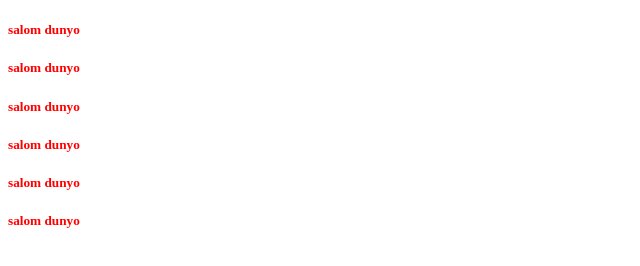
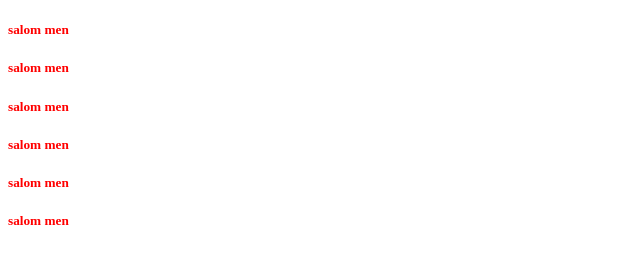
Before and after one commit to UmirzoqALIMXONOV/qilgan-ishim, a plain HTML site: page index.html in a window 1280 px wide. Shown: the full height of the page, 0-640 px from the left. Drawn offline with Linux system fonts and the light colour scheme.

Commit message:
o'zgartirildi

```diff
--- a/index.html
+++ b/index.html
@@ -9,12 +9,12 @@
 </head>
 <body>
 
-    <h5>salom dunyo</h5>
-    <h5>salom dunyo</h5>
-    <h5>salom dunyo</h5>
-    <h5>salom dunyo</h5>
-    <h5>salom dunyo</h5>
-    <h5>salom dunyo</h5>
+    <h5>salom men</h5>
+    <h5>salom men</h5>
+    <h5>salom men</h5>
+    <h5>salom men</h5>
+    <h5>salom men</h5>
+    <h5>salom men</h5>
 
 </body>
 </html>
```
